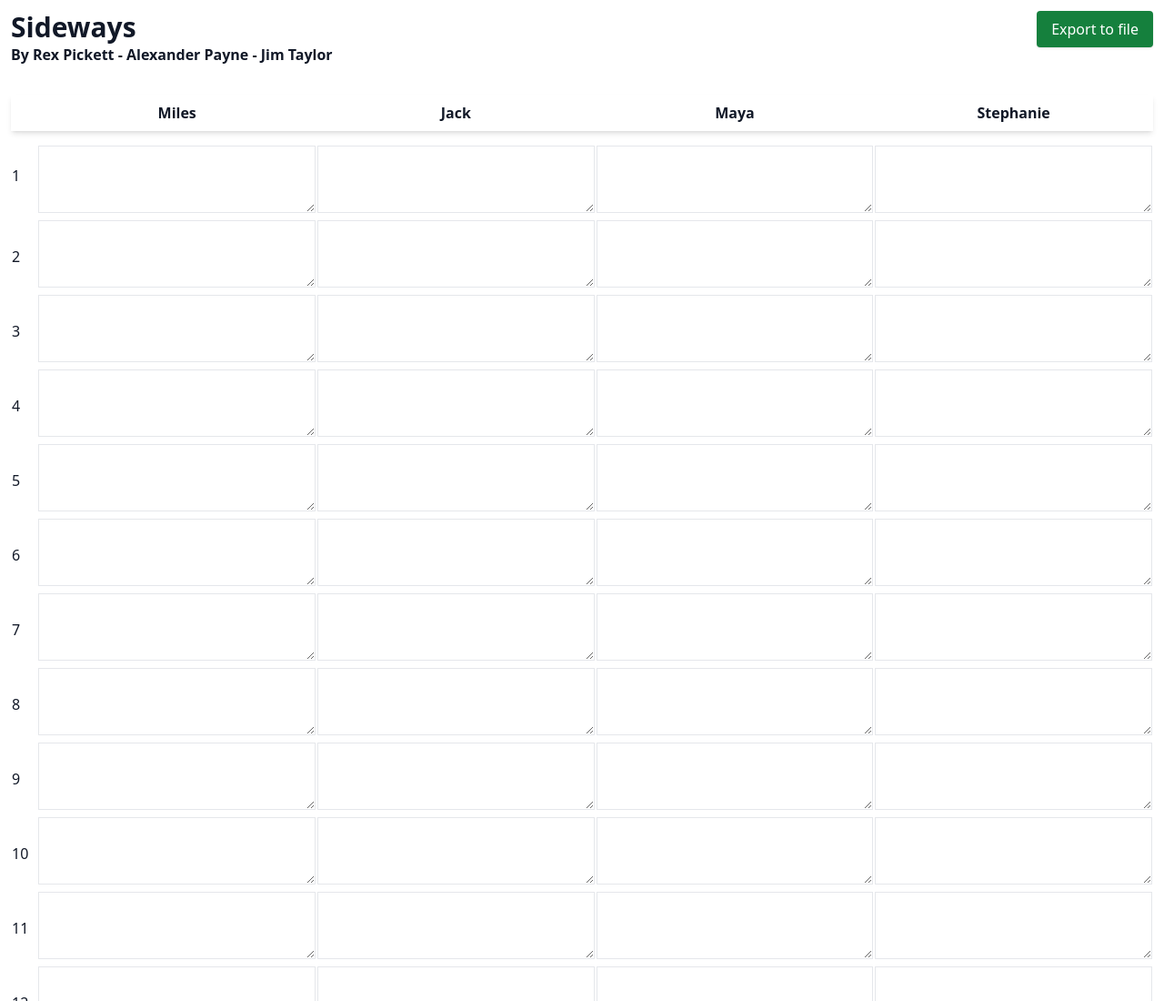
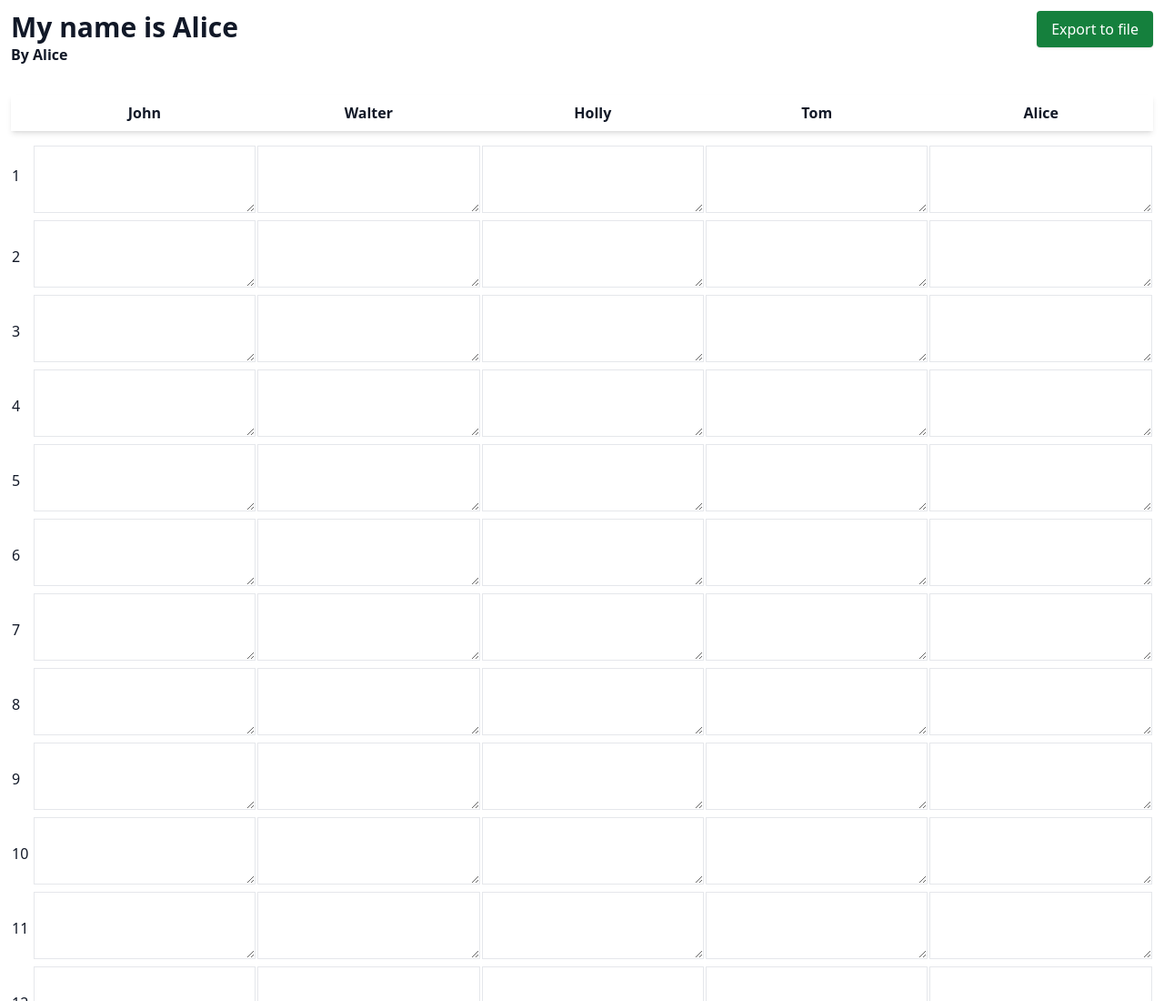
Before and after one commit to MartinCamen/characters, a plain HTML site: page index.html in a window 1280 px wide. Shown: the top 1100 px of the page at 91% size. Drawn offline with nearby package versions, Linux system fonts and the light colour scheme.

```diff
--- a/index.html
+++ b/index.html
@@ -44,19 +44,21 @@
         const settings = {
             amountOfRows: 50,
             textareaHeight: 3,
-            title: 'Sideways',
-            author: 'Rex Pickett - Alexander Payne - Jim Taylor',
+            title: 'My name is Alice',
+            author: 'Alice',
         };
 
         // Example data
         let data = {
-            'miles': {header: 'Miles', rows: []},
-            'jack': {header: 'Jack', rows: []},
-            'maya': {header: 'Maya', rows: []},
-            'stephanie': {header: 'Stephanie', rows: []},
+            'john': {header: 'John', rows: []},
+            'walter': {header: 'Walter', rows: []},
+            'holly': {header: 'Holly', rows: []},
+            'tom': {header: 'Tom', rows: []},
+            'alice': {header: 'Alice', rows: []},
         };
 
         const sanitizedFileName = () => {
+            console.log(settings.title.replace(/[^\p{L}\p{N}]/giu, '').toLowerCase())
             return settings.title.replace(/[^\p{L}\p{N}]/giu, '').toLowerCase();
         };
 
```
Also changed, not shown: 1 other file.
